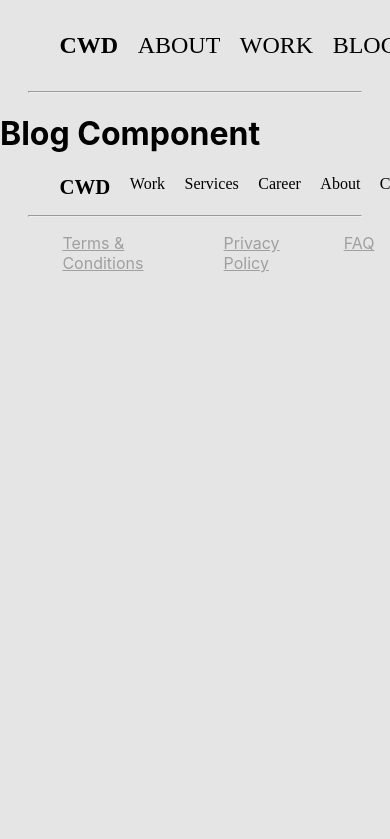
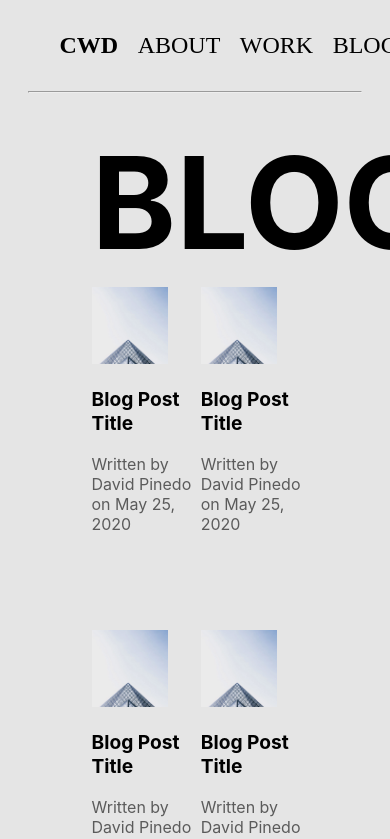
Before and after one commit to ltramos7/cwd-website-fe, a React (Create React App) app: page /blog in a window 390 px wide. Shown: the top 839 px of the page. Built offline with nearby package versions, Linux system fonts and the light colour scheme.

Commit message:
added blog lorem text and styling, some responsiveness

```diff
--- a/src/components/blog/index.js
+++ b/src/components/blog/index.js
@@ -3,7 +3,39 @@ import React from 'react';
 class Blog extends React.Component{
     render(){
         return(
-            <h1>Blog Component</h1>
+            <section className='blog-feed'>
+                <h1 className='blog-feed__main-header'>BLOG</h1>
+
+                <div className='blog-feed__container'>
+                    <div className='blog-feed__container-right'>
+                        <div className='blog-feed__card'>
+                            <img className='blog-feed__container-img' src={require(`./images/square-fill.jpg`)} alt='placeholder' />
+                            <p className='blog-feed__title'>Blog Post Title</p>
+                            <p className='blog-feed__written'>Written by David Pinedo on May 25, 2020</p>
+                        </div>
+
+                        <div className='blog-feed__card'>
+                            <img className='blog-feed__container-img' src={require(`./images/square-fill.jpg`)} alt='placeholder' />
+                            <p className='blog-feed__title'>Blog Post Title</p>
+                            <p className='blog-feed__written'>Written by David Pinedo on May 25, 2020</p>
+                        </div>
+                    </div>
+
+                    <div className='blog-feed__container-right'>
+                        <div className='blog-feed__card'>
+                            <img className='blog-feed__container-img' src={require(`./images/square-fill.jpg`)} alt='placeholder' />
+                            <p className='blog-feed__title'>Blog Post Title</p>
+                            <p className='blog-feed__written'>Written by David Pinedo on May 25, 2020</p>
+                        </div>
+
+                        <div className='blog-feed__card'>
+                            <img className='blog-feed__container-img' src={require(`./images/square-fill.jpg`)} alt='placeholder' />
+                            <p className='blog-feed__title'>Blog Post Title</p>
+                            <p className='blog-feed__written'>Written by David Pinedo on May 25, 2020</p>
+                        </div>
+                    </div>
+                </div>
+            </section>
         )
     }
 }
--- a/src/scss/_about.scss
+++ b/src/scss/_about.scss
@@ -35,6 +35,8 @@
 
         &-middle {
             grid-area: 'middle';
+
+            @include medium-transition;
         }
 
         &-right {
--- a/src/scss/_blog.scss
+++ b/src/scss/_blog.scss
@@ -0,0 +1,44 @@
+.blog-feed {
+    padding: 0rem 5rem 10rem 5rem;
+    font: $paragraph-font;
+
+    &__main-header {
+        font-size: 8rem;
+        margin-top: 2rem;
+        padding-left: 5%;
+        margin-bottom: 3%;
+    }
+
+    &__card {
+        padding-bottom: 5rem;
+    }
+
+    &__title {
+        font-size: 1.2rem;
+        font-weight: bold;
+    }
+
+    &__written {
+        opacity: 60%;
+    }
+
+
+    &__container {
+        display: grid;
+        grid-template: 'left right';
+        padding-left: 5%;
+
+        &-img {
+            width: 70%;
+            height: auto;
+        }
+
+        &-left {
+            grid-area: 'left';
+        }
+
+        &-right {
+            grid-area: 'right';
+        }
+    }
+}
```
Also changed, not shown: src/components/blog/images/square-fill.jpg (added).
